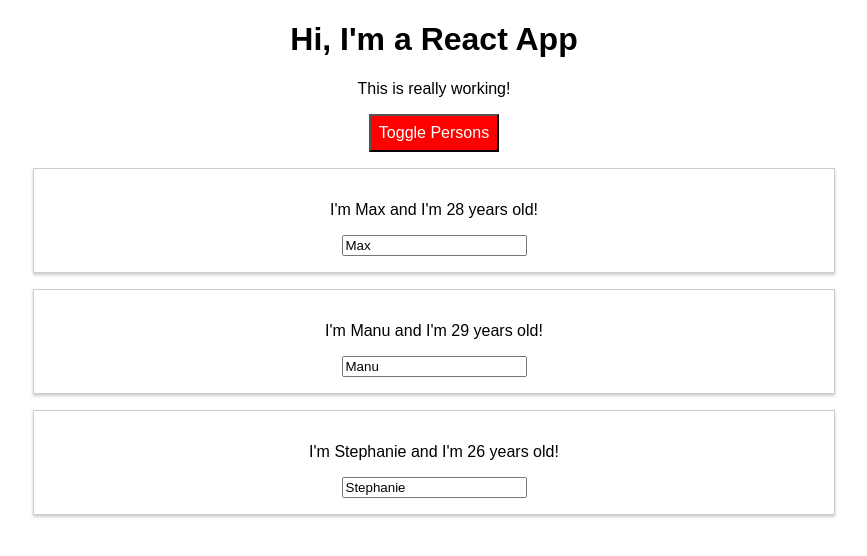
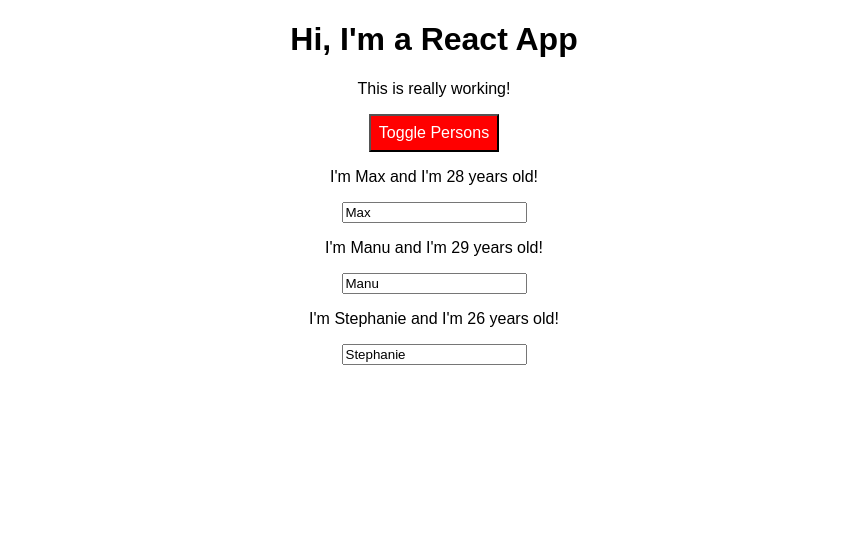
Before and after one commit to ElDav1d/react-complete-guide, a React app: page / in a window 1280 px wide. Both pictures are taken after a click on the button "Toggle Persons". Shown: the top 556 px of the page, without its empty margins (206-1073 px from the left). Built offline with nearby package versions, Linux system fonts and the light colour scheme.

Commit message:
Remove styled components from person

```diff
--- a/src/Person/Person.js
+++ b/src/Person/Person.js
@@ -1,19 +1,21 @@
 import React from 'react';
-import styled from 'styled-components';
+// import styled from 'styled-components';
 
 // import './Person.css';
-const StyledDiv = styled.div `
-    width: 60%;
-    margin: 16px auto;
-    border: 1px solid #ccc;
-    box-shadow: 0 2px 3px #ccc;
-    padding: 16px;
-    text-align: center;
 
-    @media (min-width: 500px) {
-        width : 450px:
-    }
-`
+
+// const StyledDiv = styled.div `
+//     width: 60%;
+//     margin: 16px auto;
+//     border: 1px solid #ccc;
+//     box-shadow: 0 2px 3px #ccc;
+//     padding: 16px;
+//     text-align: center;
+
+//     @media (min-width: 500px) {
+//         width : 450px:
+//     }
+// `
 
 const person = (props) => {
     const style = {
@@ -24,11 +26,17 @@
 
     return (
         // <div className="Person" style={style}>
-        <StyledDiv>
+        // <StyledDiv>
+        //     <p onClick={props.click}>I'm {props.name} and I'm {props.age} years old!</p>
+        //     <p>{props.children}</p>
+        //     <input type="text" onChange={props.changed} value={props.name} />
+        // </StyledDiv>
+
+        <div>
             <p onClick={props.click}>I'm {props.name} and I'm {props.age} years old!</p>
             <p>{props.children}</p>
             <input type="text" onChange={props.changed} value={props.name} />
-        </StyledDiv>
+        </div>
     );
 };
 
```
